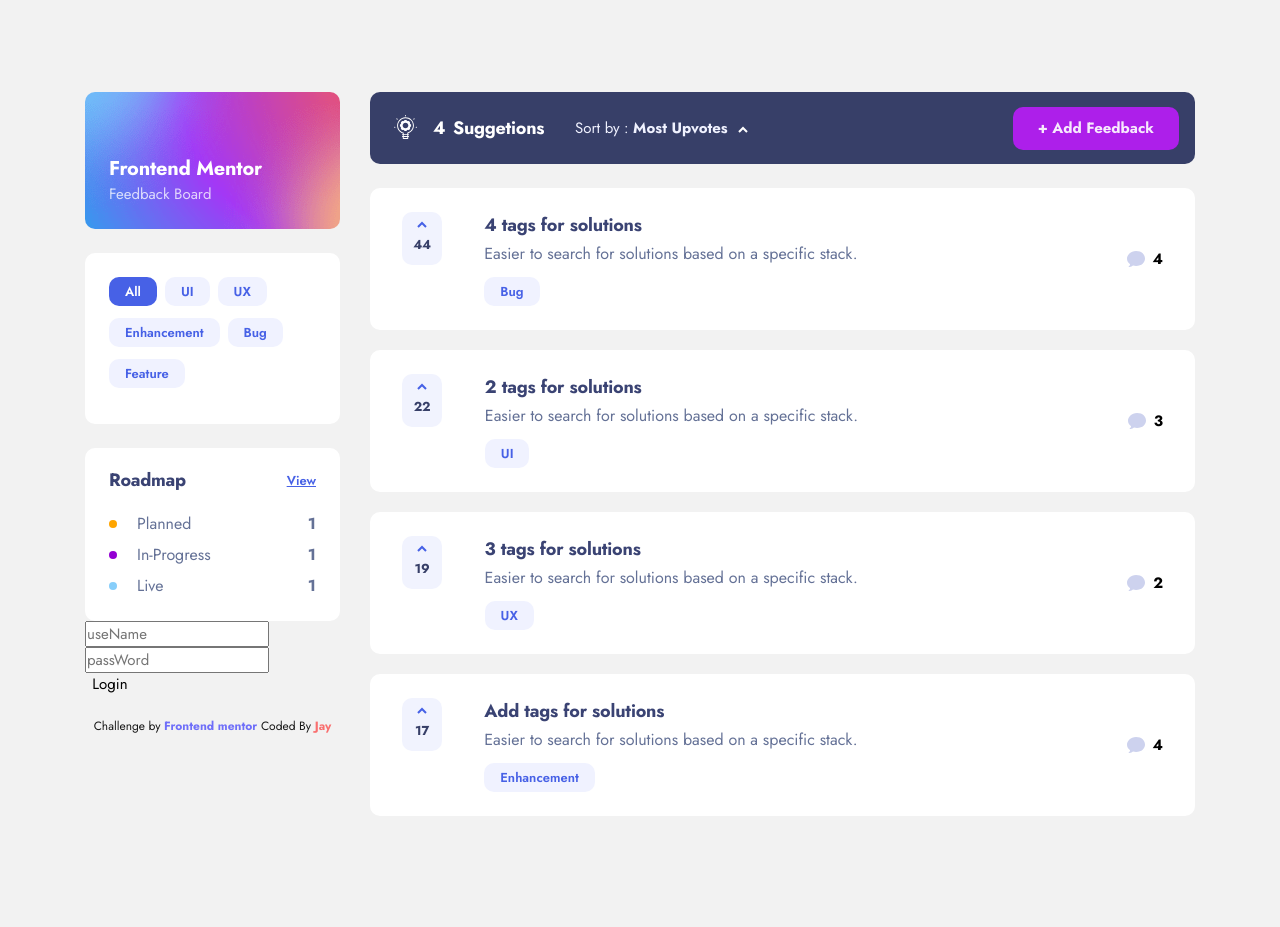
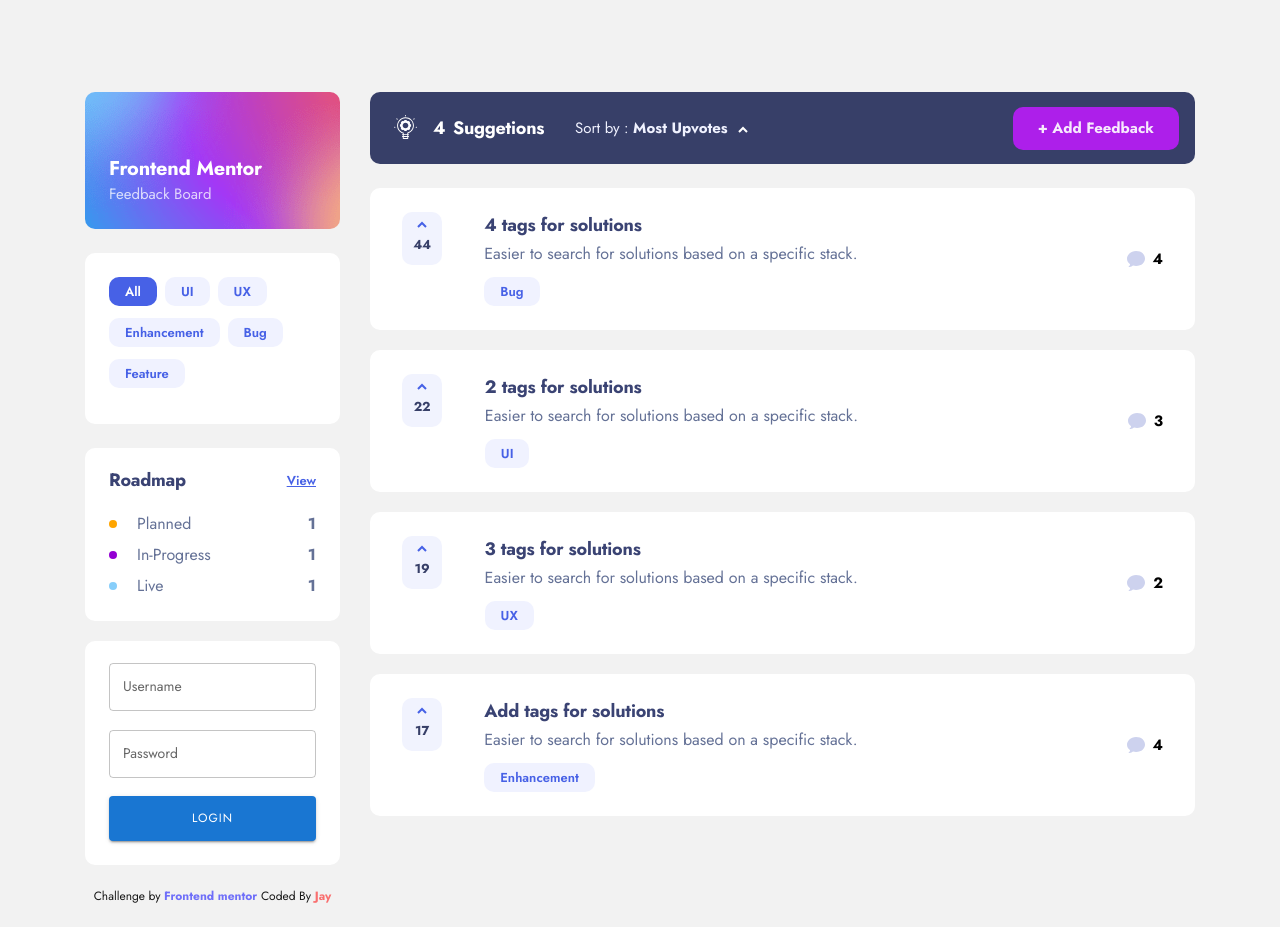
Before and after one commit to Junjiequan/fullstack, a React (Create React App) app in the folder client/: page / in a window 1280 px wide. Before the commit the page ends 836 px from the top, so only its background shows below. Built offline with nearby package versions, Linux system fonts and the light colour scheme.

Commit message:
Login UI by MUI

```diff
--- a/client/package.json
+++ b/client/package.json
@@ -7,6 +7,9 @@
   "private": true,
   "homepage": ".",
   "dependencies": {
+    "@emotion/react": "^11.4.1",
+    "@emotion/styled": "^11.3.0",
+    "@mui/material": "^5.0.0-rc.1",
     "@testing-library/jest-dom": "^5.11.4",
     "@testing-library/react": "^11.1.0",
     "@testing-library/user-event": "^12.1.10",
--- a/client/src/GlobalStyle.ts
+++ b/client/src/GlobalStyle.ts
@@ -110,5 +110,6 @@ const GlobalStyle = createGlobalStyle`
         line-height:2rem;
         letter-spacing:-.02rem;
     }
+
 `;
 export default GlobalStyle;
--- a/client/src/components/Auth/Login.tsx
+++ b/client/src/components/Auth/Login.tsx
@@ -1,45 +1,82 @@
 import React, { useState } from "react";
+import axios from "axios";
+import { Button, TextField } from "@mui/material";
 
-import axios from "axios";
-
+const fontSize = {
+  input: {
+    fontSize: 14,
+    padding: 14,
+  },
+  label(text: string) {
+    return (
+      <span style={{ fontSize: 14, textTransform: "capitalize" }}>{text}</span>
+    );
+  },
+};
 const Login = () => {
   const [form, setForm] = useState({});
-  console.log(form);
   const handleSubmit = async (e) => {
     e.preventDefault();
     const { userName, password } = form as any;
     const URL = "http://localhost:5000/auth";
     const data = await axios.post(URL + "/login", { userName, password });
   };
-  const handleChange = (e: React.FormEvent<HTMLInputElement>) => {
+  const handleChange = (e: React.ChangeEvent<HTMLInputElement>) => {
     setForm({ ...form, [e.currentTarget.name]: e.currentTarget.value });
   };
   return (
-    <div>
-      <form id="loginForm" onSubmit={handleSubmit}>
-        <input
+    <div
+      style={{
+        display: "flex",
+        flexDirection: "column",
+        padding: "1.2rem 2.4rem 2.4rem",
+        marginTop: "2rem",
+        background: `white`,
+        borderRadius: "10px",
+      }}
+    >
+      <form
+        id="loginForm"
+        onSubmit={handleSubmit}
+        noValidate
+        autoComplete="off"
+      >
+        <TextField
           type="text"
-          placeholder="useName"
-          aria-label="username"
+          inputProps={{ "aria-label": "username", style: fontSize.input }}
           name="userName"
+          fullWidth
+          sx={{ my: 1.2 }}
+          id="outlined-basic"
+          label={fontSize.label("username")}
+          variant="outlined"
           onChange={handleChange}
-        ></input>
-        <input
+        />
+        <TextField
           type="password"
-          placeholder="passWord"
-          aria-label="password"
+          inputProps={{
+            "aria-label": "password",
+            style: fontSize.input,
+          }}
           name="password"
+          fullWidth
+          sx={{ my: 1.2 }}
+          id="outlined-basic"
+          label={fontSize.label("password")}
+          variant="outlined"
           onChange={handleChange}
-        ></input>
+        />
       </form>
-      <button
+      <Button
+        variant="contained"
+        color="primary"
         type="submit"
-        style={{ width: "50px", height: "20px" }}
         form="loginForm"
         value="Submit"
+        sx={{ mt: 1, p: 1.5, fontSize: "1.2rem", letterSpacing: "0.1rem" }}
       >
         Login
-      </button>
+      </Button>
     </div>
   );
 };
--- /dev/null
+++ b/client/src/utilities/theme.ts
@@ -0,0 +1,7 @@
+import { createTheme } from "@mui/material/styles";
+
+export const theme: any = createTheme({
+  typography: {
+    fontFamily: ['"Jost"', "sans-serif"].join(","),
+  },
+});
```
Also changed, not shown: client/src/App.tsx (+10 -1 lines), 1 other file (tests, documents, lock files or other folders).
